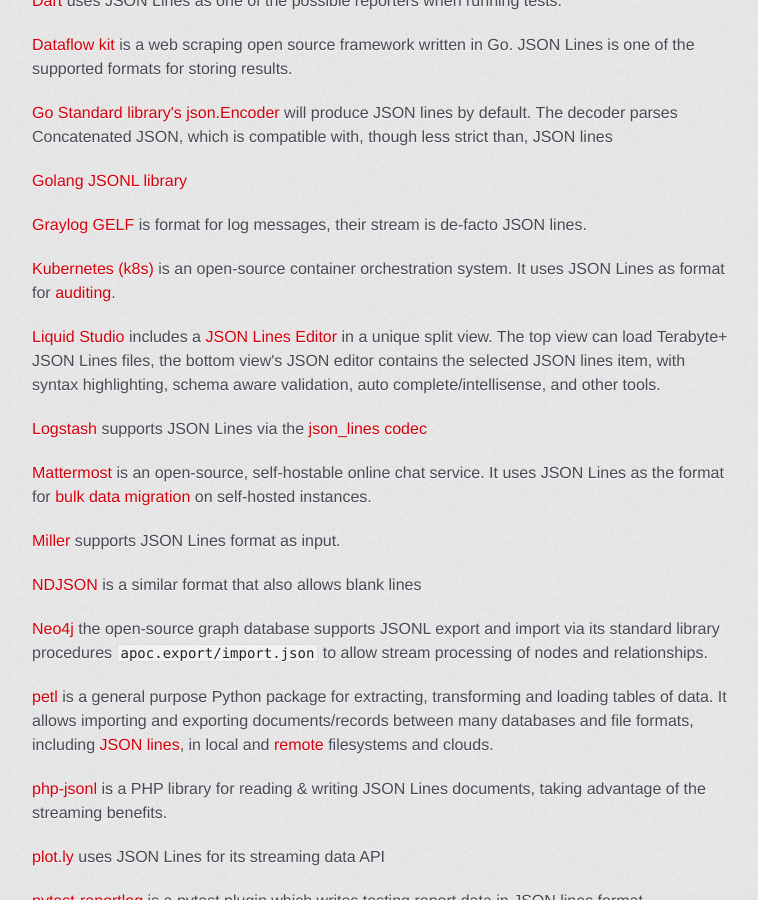
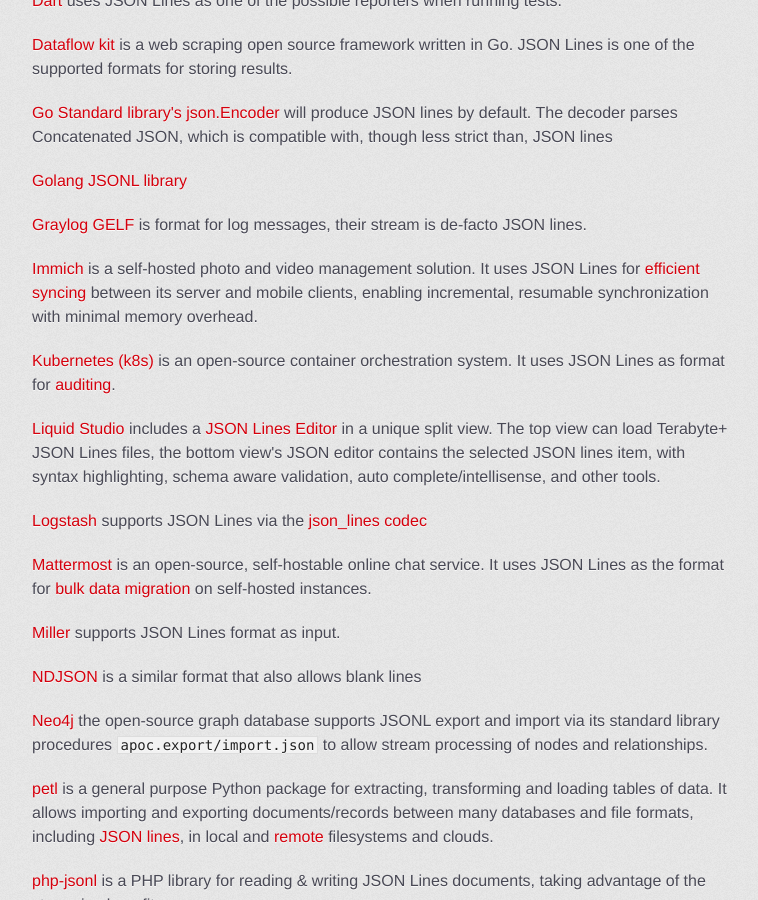
Before and after one commit to wardi/jsonlines, a Jekyll site: the page built from on_the_web/index.md, in a window 1280 px wide and 900 px high, scrolled down 685 px. Shown: the whole window, without its empty margins (258-1016 px from the left). Built offline with Jekyll 4.4.1, drawn with Linux system fonts in a browser that asks for light colours; some web fonts are replaced.

Commit message:
Add Immich to On The Web page (#115)

```diff
--- a/on_the_web/index.md
+++ b/on_the_web/index.md
@@ -28,6 +28,8 @@ title: On The Web
 <p><a href="https://github.com/simonfrey/jsonl">Golang JSONL library</a></p>
 
 <p><a href="https://www.graylog.org/resources/gelf/">Graylog GELF</a> is format for log messages, their stream is de-facto JSON lines.</p>
+
+<p><a href="https://immich.app">Immich</a> is a self-hosted photo and video management solution. It uses JSON Lines for <a href="https://immich.app/blog/sync-v2">efficient syncing</a> between its server and mobile clients, enabling incremental, resumable synchronization with minimal memory overhead.</p>
 
 <p><a href="https://kubernetes.io">Kubernetes (k8s)</a> is an open-source container orchestration system. It uses JSON Lines as format for <a href="https://kubernetes.io/docs/tasks/debug/debug-cluster/audit/">auditing</a>.</p>
 
```
